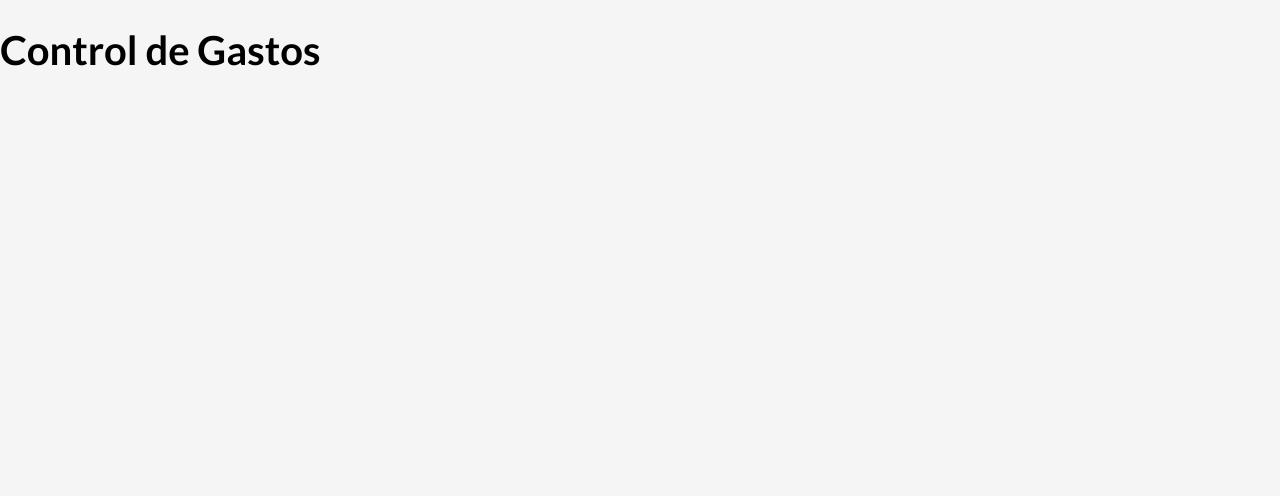
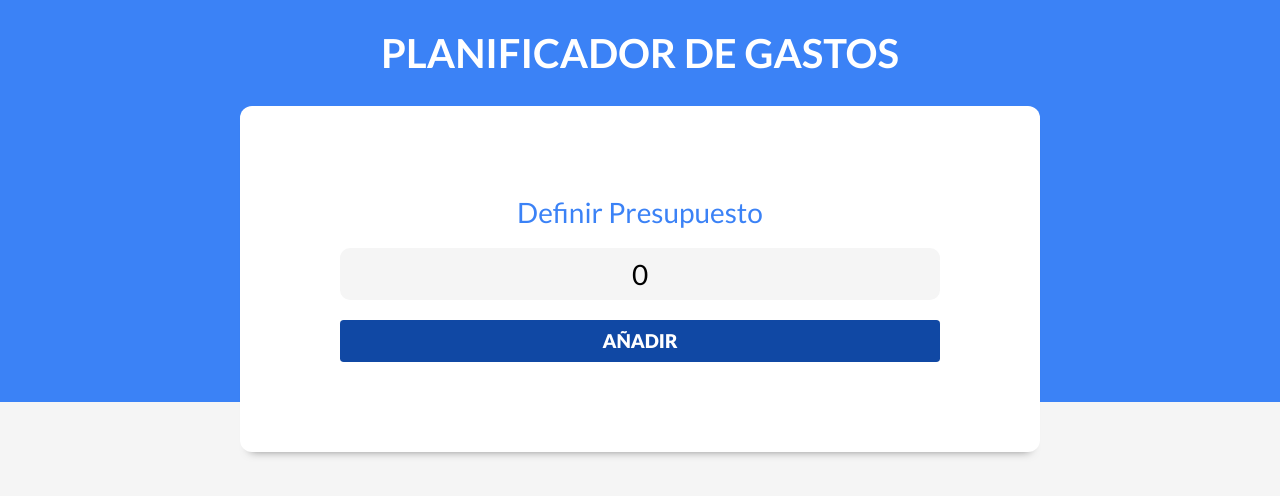
Before and after one commit to FranRodrigueez/control-gastos, a React (Vite) app in the folder presupuesto/: page / in a window 1280 px wide. Shown: the top 496 px of the page. Built offline with nearby package versions, Linux system fonts and the light colour scheme.

Commit message:
16:12 13/09/2023

```diff
--- a/presupuesto/src/App.jsx
+++ b/presupuesto/src/App.jsx
@@ -1,12 +1,22 @@
 import { useState } from 'react'
+import Header from './components/Header'
+
 
 
 function App() {
-  const [count, setCount] = useState(0)
+  const [presupuesto, setPresupuesto] = useState(0)
 
   return (
     <>
-     <h1>Control de Gastos</h1>
+      <div>
+      <Header
+
+        presupuesto = {presupuesto}
+        setPresupuesto= {setPresupuesto}
+
+      />
+      </div>
+
     </>
   )
 }
--- /dev/null
+++ b/presupuesto/src/components/Header.jsx
@@ -0,0 +1,18 @@
+import NuevoPresupuesto from "./NuevoPresupuesto"
+
+const Header = ({presupuesto, setPresupuesto}) => {
+  return (
+    <header>
+        <h1>Planificador de gastos</h1>
+
+        <NuevoPresupuesto
+
+        presupuesto = {presupuesto}
+        setPresupuesto= {setPresupuesto}
+
+        />
+    </header>
+  )
+}
+
+export default Header
--- /dev/null
+++ b/presupuesto/src/components/NuevoPresupuesto.jsx
@@ -0,0 +1,25 @@
+const NuevoPresupuesto = ({presupuesto, setPresupuesto}) => {
+  return (
+    <div className="contenedor-presupuesto contenedor sombra">
+
+        <form className="formulario">
+
+            <div className="campo">
+                <label>Definir Presupuesto</label>
+                <input
+                    className="nuevo-presupuesto"
+                    type="text"
+                    placeholder="Añade tu presupuesto"
+                    value={presupuesto}
+                    onChange={e => setPresupuesto(e.target.value)}
+                />
+            </div>
+
+            <input type="submit" value="Añadir" className="boton-redondeado"/>
+
+        </form>
+    </div>
+  )
+}
+
+export default NuevoPresupuesto
--- a/presupuesto/src/index.css
+++ b/presupuesto/src/index.css
@@ -52,7 +52,6 @@
     margin: 0;
     color: var(--blanco);
     text-align: center;
-
     text-transform: uppercase;
 }
 
@@ -404,3 +403,7 @@
     font-size: 2.4rem;
     text-align: right;
 }
+
+.boton-redondeado{
+    border-radius:0.375rem;
+}
```
